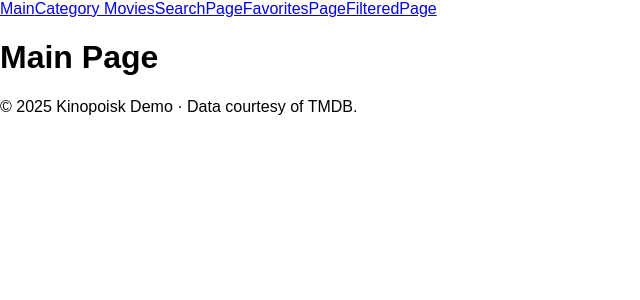
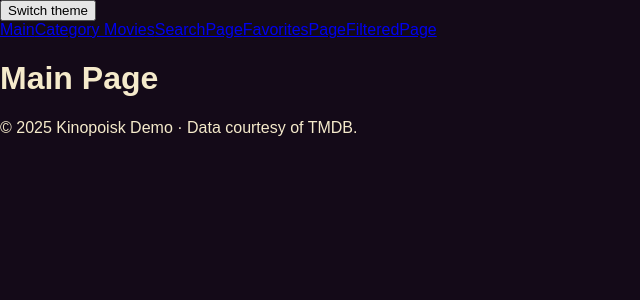
Before and after one commit to KristinaFinck/tmdb-kinopoisk, a React (Vite) app: page / in a window 1280 px wide. Shown: the top 300 px of the page, without its empty margins (0-640 px from the left). Built offline with nearby package versions, Linux system fonts and the light colour scheme.

Commit message:
feat(theme): implement light and dark theme toggle

```diff
--- a/src/App.tsx
+++ b/src/App.tsx
@@ -1,6 +1,5 @@
 import {Route, Routes} from "react-router-dom";
 import {PATH} from "./common"
-import {Header} from "./components/Header.tsx";
 import {MainPage,FilteredMoviesPage, CategoryMoviesPage, SearchPage, FavoritesPage} from "./pages";
 import {Layout} from "./components/Layout/Layout.tsx";
 
--- a/src/components/Layout/Layout.tsx
+++ b/src/components/Layout/Layout.tsx
@@ -1,9 +1,22 @@
 import {Outlet} from "react-router-dom";
 import {Header} from "../Header.tsx";
+import {useEffect, useState} from "react";
 
 export const Layout = () => {
+    const [theme, setTheme] = useState<"light" | "dark">("dark");
+    useEffect(() => {
+        document.documentElement.setAttribute("data-theme", theme);
+    }, [theme]);
+
+    const toggleTheme = () => {
+        setTheme(prevTheme => prevTheme === "light" ? "dark" : "light");
+    }
+
     return(
         <>
+            <button onClick={toggleTheme}>
+                Switch theme
+            </button>
         <Header />
             <main>
                 <Outlet />
--- a/src/index.css
+++ b/src/index.css
@@ -3,6 +3,14 @@
   font-synthesis: none;
   text-rendering: optimizeLegibility;
   -webkit-font-smoothing: antialiased;
+
+  --bg-color: #ffffff;
+  --text-color: #222222;
+}
+
+[data-theme="dark"] {
+  --bg-color: #140A18;
+  --text-color:#F5EACB;
 }
 
 * {
@@ -12,6 +20,8 @@
 body {
   margin: 0;
   min-width: 320px;
+  background-color: var(--bg-color);
+  color: var(--text-color);
 }
 
 #root {
```
